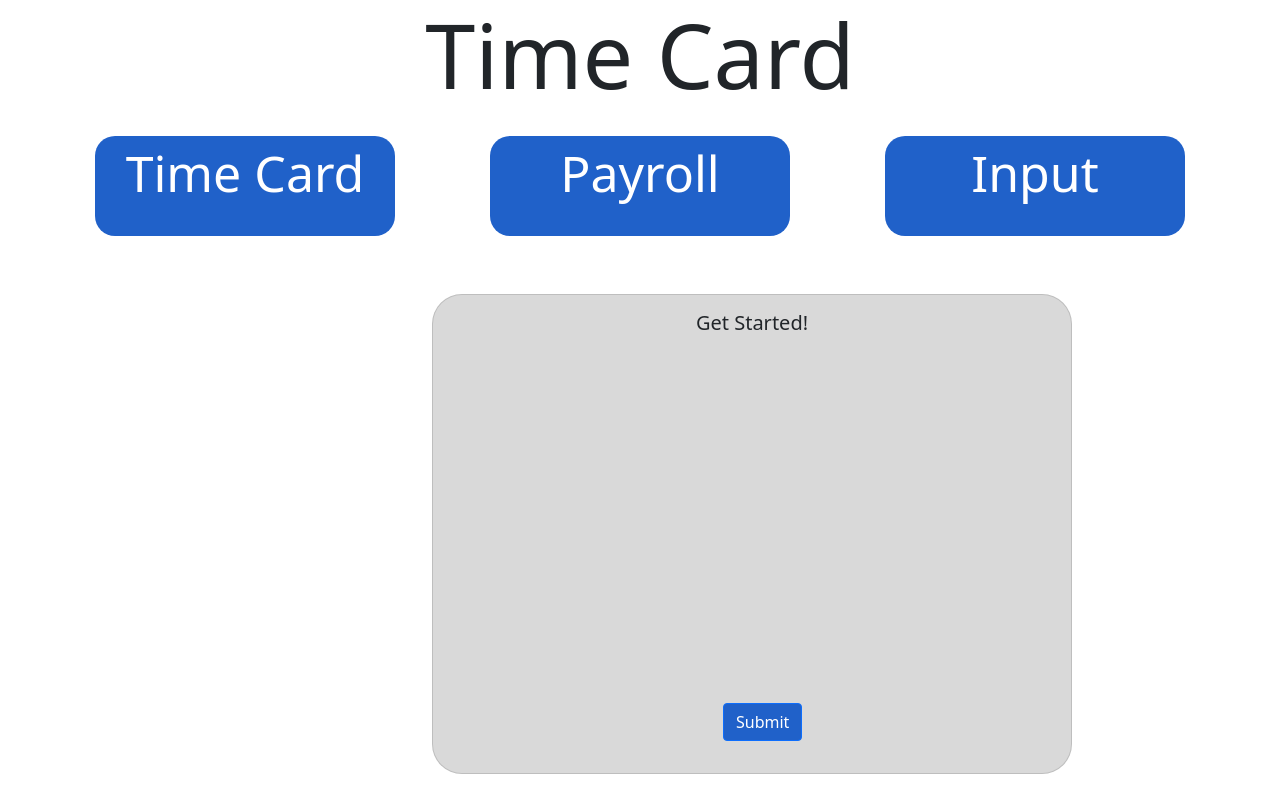
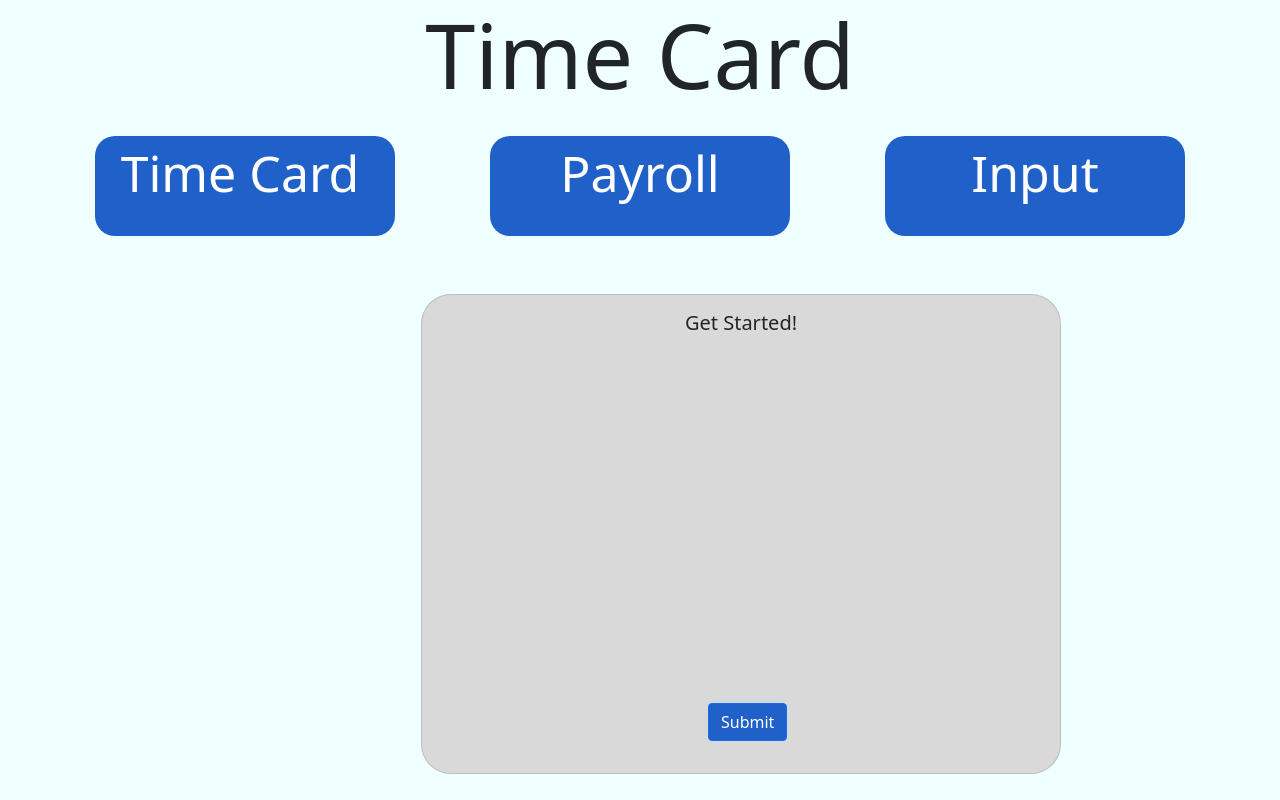
Before and after one commit to AdminChatter/TimeSheetJuly2nd, a plain HTML site: page index.html in a window 1280 px wide. Drawn offline with nearby package versions, Linux system fonts and the light colour scheme.

Commit message:
new CSS changes

```diff
--- a/assets/css/style.css
+++ b/assets/css/style.css
@@ -1,5 +1,10 @@
+
+
+
 body {
     padding-bottom: 50px; /* Ensure there's padding at the bottom of the page */
+    background-color: azure;
+
 }
 
 
@@ -65,6 +70,8 @@ color: rgb(255, 255, 255);
 text-decoration: none;
 display: flex;
 justify-content: center;
+position: relative;
+right: 5px;
 
 
 
@@ -76,10 +83,7 @@ color: rgb(255, 255, 255);
 text-decoration: none;
 display: flex;
 justify-content: center;
-
-
-
-    }
+}
 
 .box3 a {
 font-size: 50px;
@@ -103,7 +107,7 @@ top: 200px;
 
 .card {
 position: relative;
-left: 350px;
+left: 339px;
 background-color: rgb(217, 217, 217);
 border-radius: 30px;
 top: 30px;
@@ -111,7 +115,7 @@ top: 30px;
 
 .btn {
 position: relative;
-left: 274px;
+left: 270px;
 top: 360px;
 background-color: rgb(32, 97, 201);
 }
```
Also changed, not shown: index.html (+2 -0 lines).
